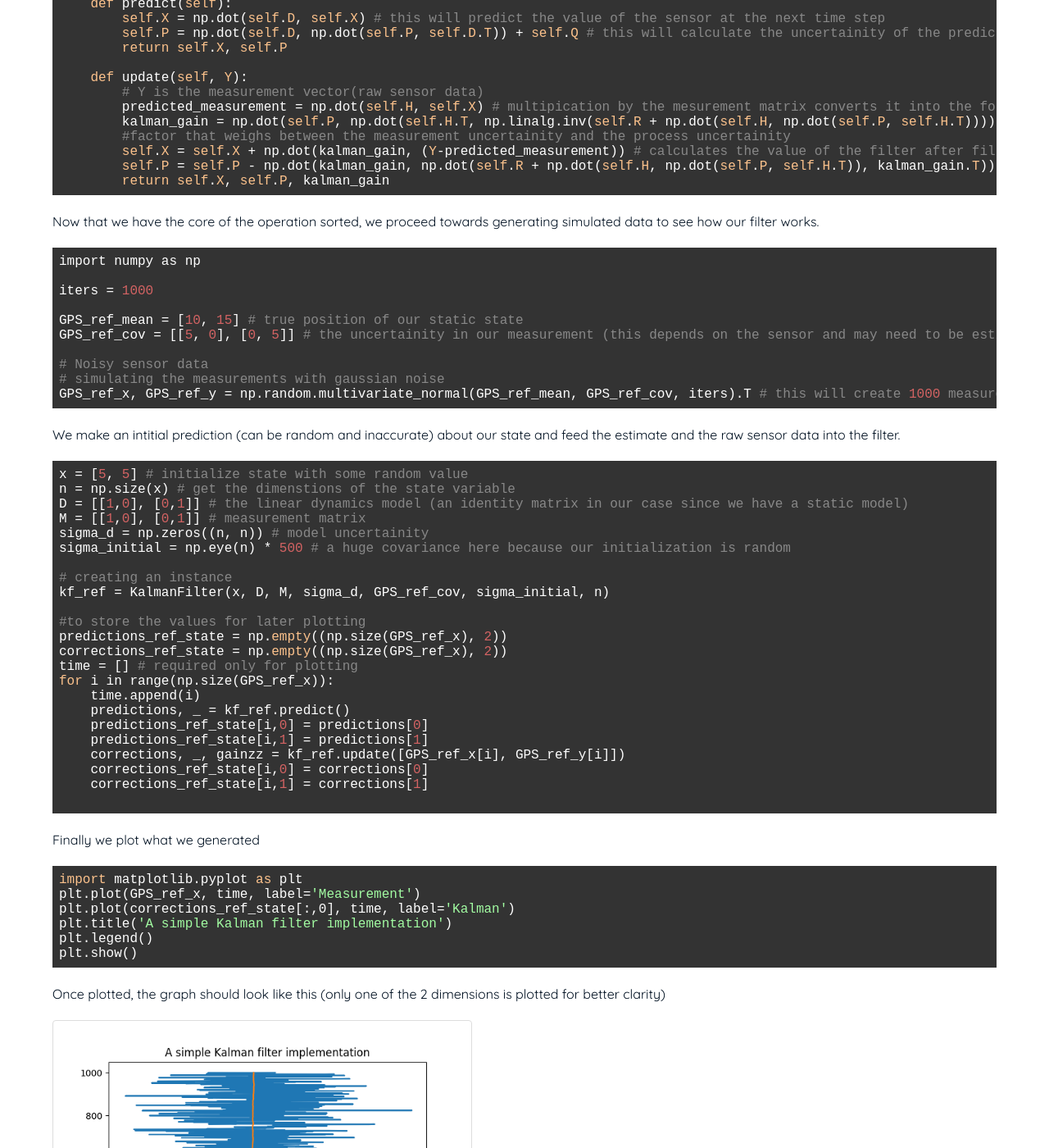
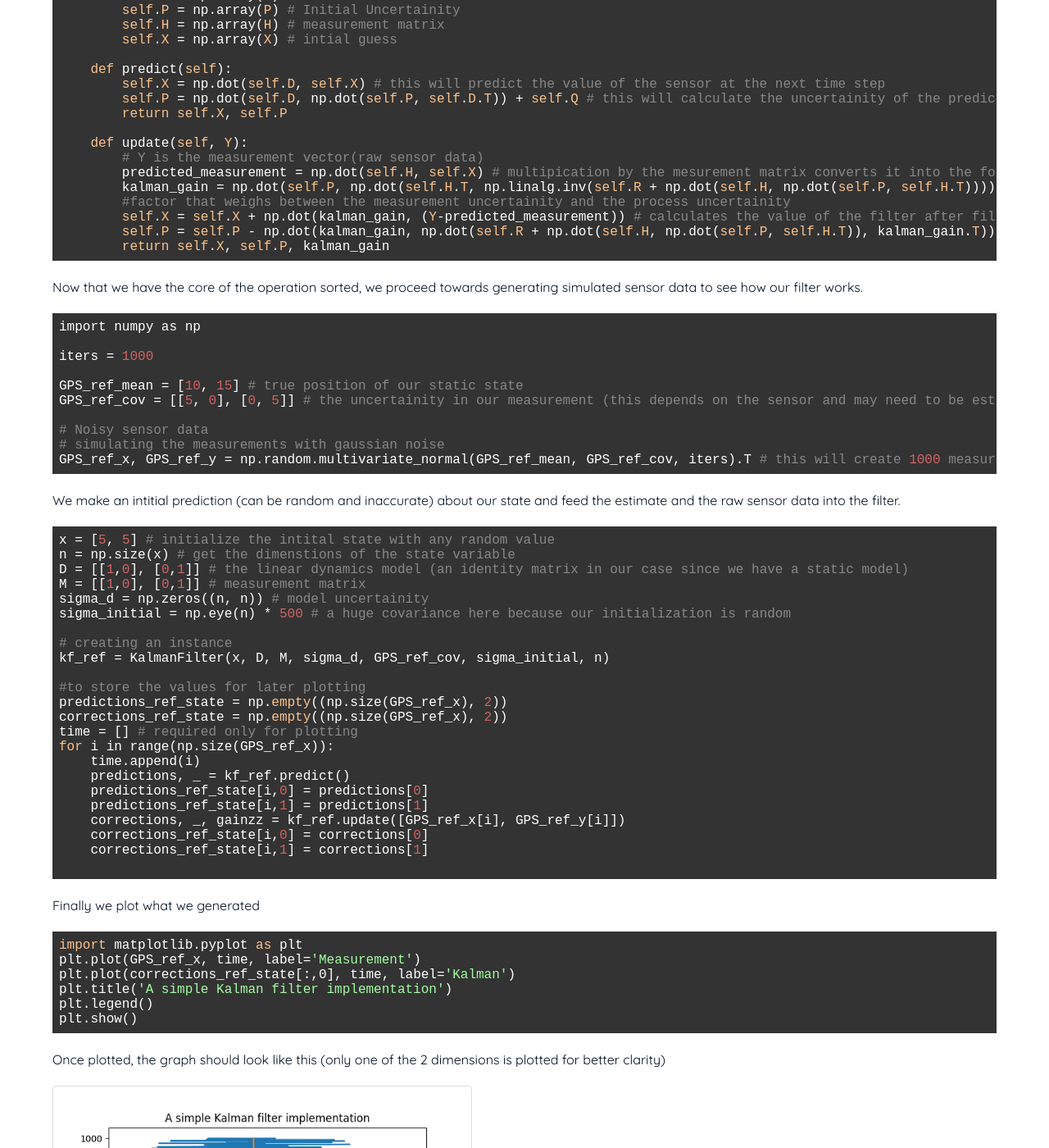
Before and after one commit to Stephen-Tellis/home, a Jekyll site: the page built from _posts/2021-01-16-Kalman.md, in a window 1280 px wide and 1400 px high, scrolled down 740 px. Shown: the whole window at 82% size. Built offline with Jekyll 4.4.1, drawn with Linux system fonts in a browser that asks for light colours; some of the changed text lies outside the part shown.

Commit message:
updated index page, corrected typos in kalman

````diff
--- a/_posts/2021-01-16-Kalman.md
+++ b/_posts/2021-01-16-Kalman.md
@@ -11,6 +11,8 @@
 In the most basic sense it tries to estimate the unknown readings by weighing the inaccurate and noisy sensor readings and the past estimations.
 
 For how powerful a Kalman filter is, its implementation is surprisingly simple.
+
+In this post I am going to show you haw to implement a Kalman filter from scratch on python(using only numpy) and also how to use it with a simulated noisy GPS sensor in a 2D world to determine our coordinates.
 
 First, let us get right to the point and make a class that implements the filter for a simple static model.
 
@@ -40,8 +42,8 @@
         return self.X, self.P, kalman_gain
 ```
 
-Now that we have the core of the operation sorted, we proceed towards generating simulated data to see how our filter works.
-```
+Now that we have the core of the operation sorted, we proceed towards generating simulated sensor data to see how our filter works.
+```python
 import numpy as np
 
 iters = 1000
@@ -54,8 +56,8 @@
 GPS_ref_x, GPS_ref_y = np.random.multivariate_normal(GPS_ref_mean, GPS_ref_cov, iters).T # this will create 1000 measurement values
 ```
 We make an intitial prediction (can be random and inaccurate) about our state and feed the estimate and the raw sensor data into the filter.
-```
-x = [5, 5] # initialize state with some random value
+```python
+x = [5, 5] # initialize the intital state with any random value
 n = np.size(x) # get the dimenstions of the state variable
 D = [[1,0], [0,1]] # the linear dynamics model (an identity matrix in our case since we have a static model)
 M = [[1,0], [0,1]] # measurement matrix
@@ -81,7 +83,7 @@
 ```
 Finally we plot what we generated
 
-```
+```python
 import matplotlib.pyplot as plt
 plt.plot(GPS_ref_x, time, label='Measurement')
 plt.plot(corrections_ref_state[:,0], time, label='Kalman')
````
Also changed, not shown: index.md (+1 -1 lines).
